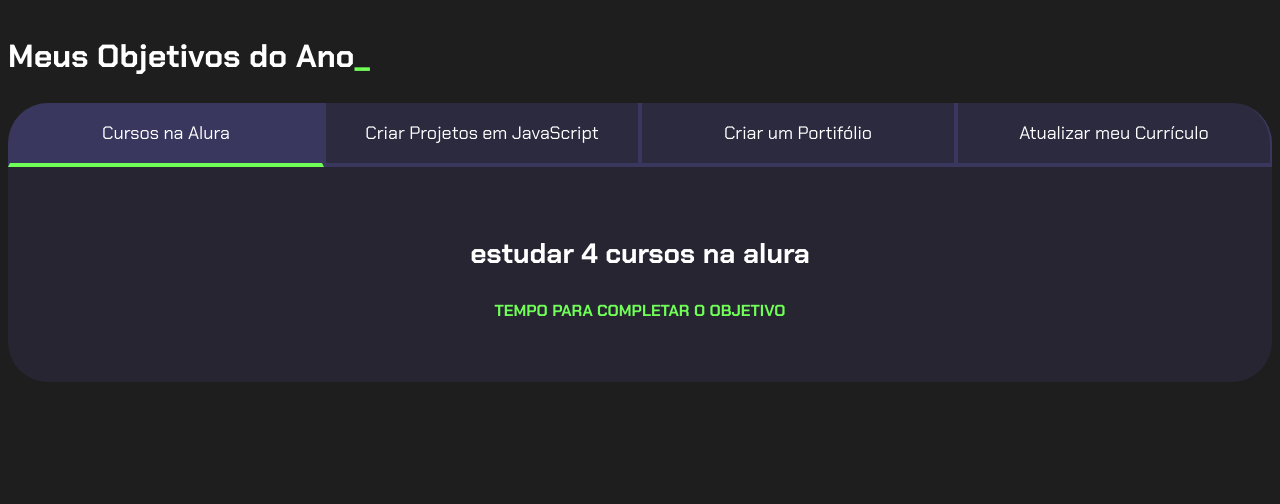
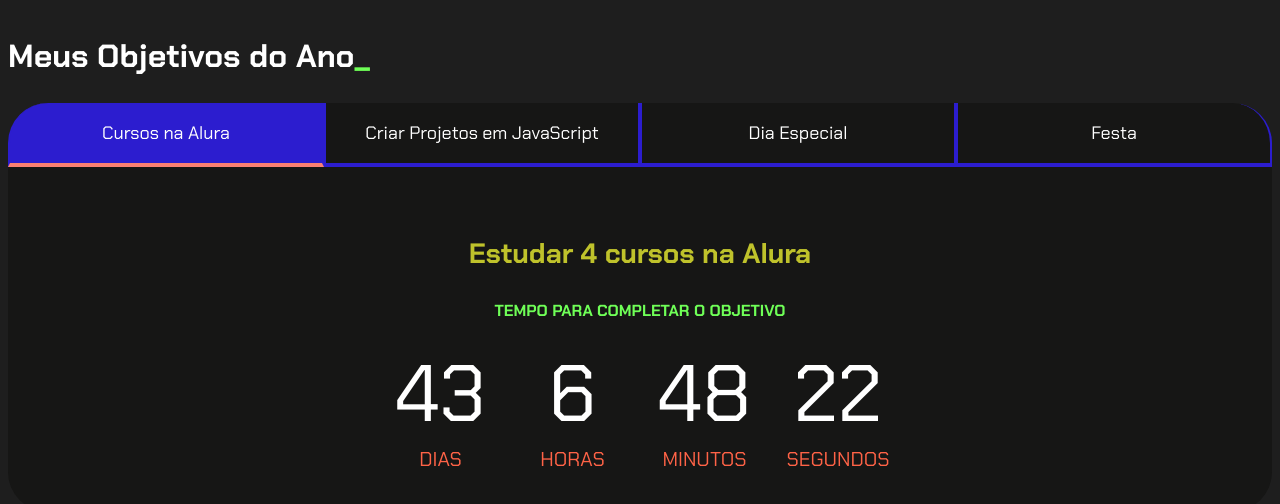
Before and after one commit to lucas-chichelero/1-trimestre-2024, a plain HTML site: page index.html in a window 1280 px wide. Drawn offline with Linux system fonts and the light colour scheme.

Commit message:
Add files via upload

```diff
--- a/index.html
+++ b/index.html
@@ -15,32 +15,104 @@
     <div class="botoes">
         <button class="botao ativo">Cursos na Alura</button>
         <button class="botao">Criar Projetos em JavaScript</button>
-        <button class="botao">Criar um Portifólio</button>
-        <button class="botao">Atualizar meu Currículo</button>
+        <button class="botao">Dia Especial</button>
+        <button class="botao">Festa</button>
     </div>
 
     <div class="abas-textos">
         <div class="aba-conteudo ativo">
-            <h3 class="aba-conteudo-titulo-principal">estudar 4 cursos na alura</h3>
-            <h4 class="aba-conteudo-titulo-secundario">tempo para completar o objetivo</h4>
+            <h3 class="aba-conteudo-titulo-principal">Estudar 4 cursos na Alura</h3>
+            <h4 class="aba-conteudo-titulo-secundario">Tempo para completar o objetivo</h4>
+            <div class="contador">
+                <div class="contador-digito">
+                    <p class="contador-digito-numero"  id="dias0">7</p>
+                    <p class="contador-digito-texto">DIAS</p>
+                </div>
+                <div class="contador-digito">
+                    <p class="contador-digito-numero" id="horas0">7</p>
+                    <p class="contador-digito-texto">HORAS</p>
+                </div>
+                <div class="contador-digito">
+                    <p class="contador-digito-numero" id="min0">7</p>
+                    <p class="contador-digito-texto">MINUTOS</p>
+                </div>
+                <div class="contador-digito">
+                    <p class="contador-digito-numero" id="seg0">7</p>
+                    <p class="contador-digito-texto">SEGUNDOS</p>
+                </div>
+            </div>
         </div>
         <div class="aba-conteudo">
-            <h3 class="aba-conteudo-titulo-principal">criar 5 projetos em JavaScript</h3>
-            <h4 class="aba-conteudo-titulo-secundario">tempo para completar o objetivo</h4>
+            <h3 class="aba-conteudo-titulo-principal">Criar 5 projetos em JavaScript</h3>
+            <h4 class="aba-conteudo-titulo-secundario">Tempo para completar o objetivo</h4>
+            <div class="contador">
+                <div class="contador-digito">
+                    <p class="contador-digito-numero"  id="dias1">7</p>
+                    <p class="contador-digito-texto">DIAS</p>
+                </div>
+                <div class="contador-digito">
+                    <p class="contador-digito-numero" id="horas1">7</p>
+                    <p class="contador-digito-texto">HORAS</p>
+                </div>
+                <div class="contador-digito">
+                    <p class="contador-digito-numero" id="min1">7</p>
+                    <p class="contador-digito-texto">MINUTOS</p>
+                </div>
+                <div class="contador-digito">
+                    <p class="contador-digito-numero" id="seg1">7</p>
+                    <p class="contador-digito-texto">SEGUNDOS</p>
+                </div>
+            </div>
         </div>
         <div class="aba-conteudo">
-            <h3 class="aba-conteudo-titulo-principal">criar um Portifólio com meus 3 melhores projetos</h3>
-            <h4 class="aba-conteudo-titulo-secundario">tempo para completar o objetivo</h4>
+            <h3 class="aba-conteudo-titulo-principal">Aniversário do narigudo mais gostoso</h3>
+            <h4 class="aba-conteudo-titulo-secundario">Tempo para completar o objetivo</h4>
+            <div class="contador">
+                <div class="contador-digito">
+                    <p class="contador-digito-numero"  id="dias2">7</p>
+                    <p class="contador-digito-texto">DIAS</p>
+                </div>
+                <div class="contador-digito">
+                    <p class="contador-digito-numero" id="horas2">7</p>
+                    <p class="contador-digito-texto">HORAS</p>
+                </div>
+                <div class="contador-digito">
+                    <p class="contador-digito-numero" id="min2">7</p>
+                    <p class="contador-digito-texto">MINUTOS</p>
+                </div>
+                <div class="contador-digito">
+                    <p class="contador-digito-numero" id="seg2">7</p>
+                    <p class="contador-digito-texto">SEGUNDOS</p>
+                </div>
+            </div>
         </div>
         <div class="aba-conteudo">
-            <h3 class="aba-conteudo-titulo-principal">atualizar meu Currículo com os certificados da alura</h3>
-            <h4 class="aba-conteudo-titulo-secundario">tempo para completar o objetivo</h4>
+            <h3 class="aba-conteudo-titulo-principal">Aniversário do melhor Aluno</h3>
+            <h4 class="aba-conteudo-titulo-secundario">Tempo para completar o objetivo</h4>
+            <div class="contador">
+                <div class="contador-digito">
+                    <p class="contador-digito-numero"  id="dias3">7</p>
+                    <p class="contador-digito-texto">DIAS</p>
+                </div>
+                <div class="contador-digito">
+                    <p class="contador-digito-numero" id="horas3">7</p>
+                    <p class="contador-digito-texto">HORAS</p>
+                </div>
+                <div class="contador-digito">
+                    <p class="contador-digito-numero" id="min3">7</p>
+                    <p class="contador-digito-texto">MINUTOS</p>
+                </div>
+                <div class="contador-digito">
+                    <p class="contador-digito-numero" id="seg3">7</p>
+                    <p class="contador-digito-texto">SEGUNDOS</p>
+                </div>
+            </div>
         </div>
     </div>
 </div>
 
 
 
- <script src="./main.js"></script>
+ <script src="main.js"></script>
 </body>
 </html>
--- a/main.js
+++ b/main.js
@@ -1,11 +1,60 @@
 const botoes = document.querySelectorAll(".botao");
+const textos = document.querySelectorAll(".aba-conteudo");
 
-for (let i=0; i < botoes.length; i++){
-    botoes[i].onclick = function(){
+
+for (let i=0; i < botoes.length; i++) {
+   botoes[i].onclick = function(){
 
     for(let j=0; j<botoes.length; j++){
         botoes[j].classList.remove("ativo");
+        textos[j].classList.remove("ativo");
     }
-        botoes[i].classList.add("ativo");
+    botoes[i].classList.add("ativo");
+    textos[i].classList.add("ativo");
+   }
+}
+
+const contadores = document.querySelectorAll(".contador");
+const tempoObjetivo1 = new Date("2024-05-30T00:00:00");
+const tempoObjetivo2 = new Date("2024-07-15T00:00:00");
+const tempoObjetivo3 = new Date("2024-07-21T00:00:00");
+const tempoObjetivo4 = new Date("2024-07-21T00:00:00");
+const tempos = [tempoObjetivo1,tempoObjetivo2,tempoObjetivo3,tempoObjetivo4];
+
+
+
+
+function calculaTempo(tempoObjetivo){
+    let tempoAtual = new Date();
+    let tempoFinal = tempoObjetivo - tempoAtual;
+    let segundos = Math.floor(tempoFinal / 1000);
+    let minutos = Math.floor(segundos/60);
+    let horas = Math.floor(minutos/60);
+    let dias = Math.floor(horas/24);
+
+    segundos %= 60;
+    minutos %=60;
+    horas %= 24;
+
+    if(tempoFinal > 0){
+    return [dias,horas,minutos,segundos];
+} else{
+    return [0,0,0,0];
+}
+}
+
+function atualizaCronometro(){
+    document.getElementById("dias0").textContent = calculaTempo(tempos[0])[0];
+    document.getElementById("horas0").textContent = calculaTempo(tempos[0])[1];
+    document.getElementById("min0").textContent = calculaTempo(tempos[0])[2];
+    document.getElementById("seg0").textContent = calculaTempo(tempos[0])[3];
+for (let i = 0; i<contadores.length; i++){
+    //contadores[i].textContent = calculaTempo(tempos[i]);
     }
 }
+
+function comecaCronometro(){
+atualizaCronometro();
+setInterval(atualizaCronometro, 1000);
+}
+comecaCronometro();
--- a/style.css
+++ b/style.css
@@ -3,7 +3,7 @@
     --cor-de-fundo: #1e1e1e;
     --verde: #6fff57;
     --branco: #ffffff;
-    --botao-ativo: #3a375e;
+    --botao-ativo: #2c1dcf;
     --botao-inativo: rgba(58, 55, 94, 0.5);
     --texto-de-fundo: rgba(58, 55, 94, 0.3);
 }
@@ -35,7 +35,7 @@ body{
 
 .botao{
     font-family: 'Chakra Petch', sans-serif;
-    background-color: var(--botao-inativo);
+    background-color: rgb(22, 22, 21);
     color: var(--branco);
     display: flex;
     justify-content: center;
@@ -48,6 +48,7 @@ body{
     border-right: 2px solid var(--botao-ativo);
     border-top: none;
 }
+
 .botao:first-child{
     border-radius: 40px 40px 0 0;
 }
@@ -55,6 +56,7 @@ body{
 .botoes{
     display: block;
 }
+
 @media screen and (min-width: 768px) {
     .botoes{
         display: flex;
@@ -64,19 +66,18 @@ body{
         border-radius: 40px 0 0 0;
     }
 
-.botao:last-child{
-    border-radius: 0 40px 0 0;
+    .botao:last-child{
+        border-radius: 0 40px 0 0;
     }
 }
 
-
 .botao.ativo{
     background-color: var(--botao-ativo);
-    border-bottom: 4px solid var(--verde);
+    border-bottom:4px solid salmon;
 }
 
 .abas-textos{
-    background-color: var(--texto-de-fundo);
+    background-color: rgb(22, 22, 21);
     padding: 40px;
     border-radius: 0 0 40px 40px;
 }
@@ -92,6 +93,7 @@ body{
 .aba-conteudo-titulo-principal{
     font-size: 28px;
     text-align: center;
+    color:rgba(211, 214, 46, 0.897);
 }
 
 .aba-conteudo-titulo-secundario{
@@ -99,3 +101,26 @@ body{
     color: var(--verde);
     text-transform: uppercase;
 }
+
+.contador{
+   display: flex;
+   justify-content: center;
+   flex-wrap: wrap;
+}
+
+.contador-digito{
+    padding: 0 16px;
+    text-align: center;
+    min-width: 100px;
+}
+
+.contador-digito-numero{
+    font-size: 80px;
+    margin: 0;
+}
+
+.contador-digito-texto{
+    font-size: 20px;
+    margin: 0;
+    color: tomato;
+}
```
